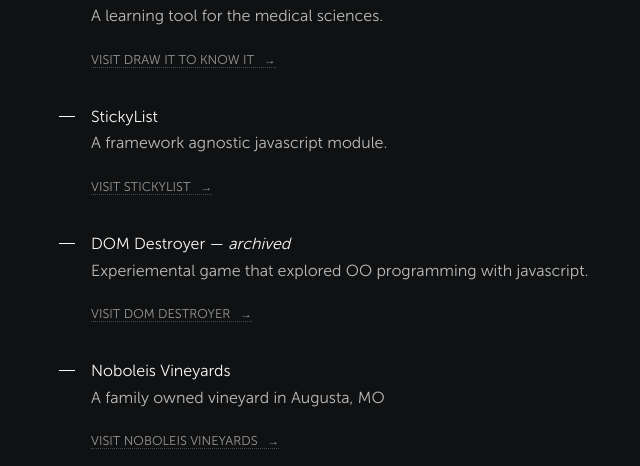
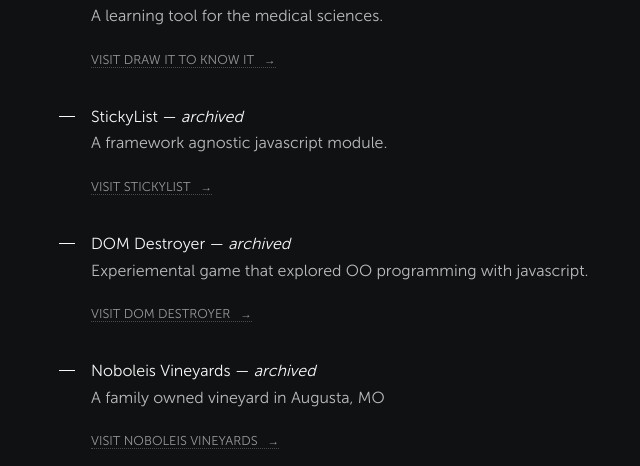
Before and after one commit to rnolan3/rnolan.com, a Jekyll site: the page built from index.html, in a window 1280 px wide. Shown: the part 861-1327 px from the top of the page, without its empty margins (133-773 px from the left). Built offline with Jekyll 4.4.1, drawn with Linux system fonts in a browser that asks for light colours; some of the changed lines change nothing that is shown.

Commit message:
Update _config.yml

```diff
--- a/_config.yml
+++ b/_config.yml
@@ -35,6 +35,7 @@
   description: A learning tool for the medical sciences.
 -
   title: StickyList
+  archived: true,
   url: "https://github.com/rnolan3/sticky-list"
   description: A framework agnostic javascript module.
 -
@@ -44,6 +45,7 @@
   description: Experiemental game that explored OO programming with javascript.
 -
   title: Noboleis Vineyards
+  archived: true,
   url: "http://noboleisvineyards.com/"
   description: A family owned vineyard in Augusta, MO
 
```
